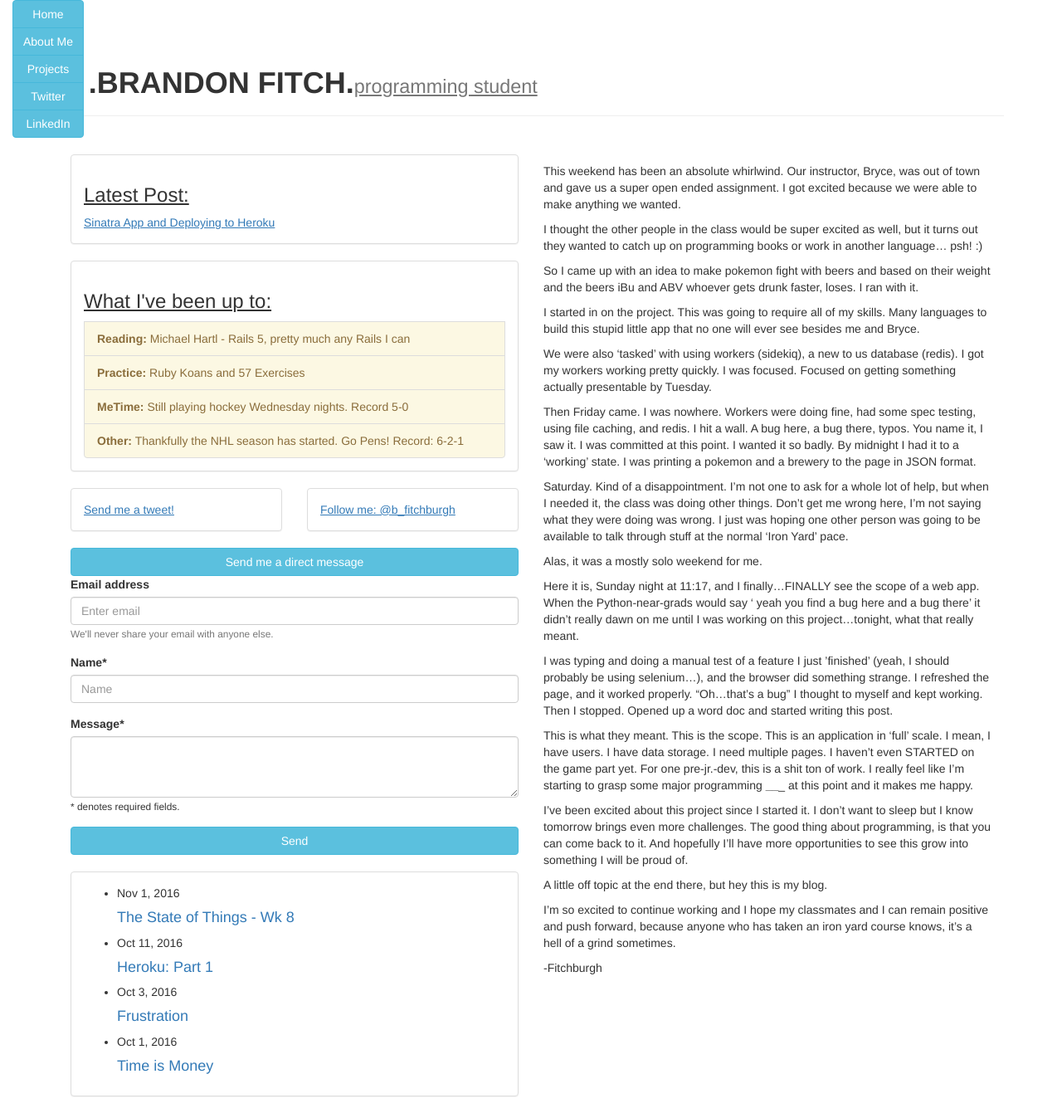
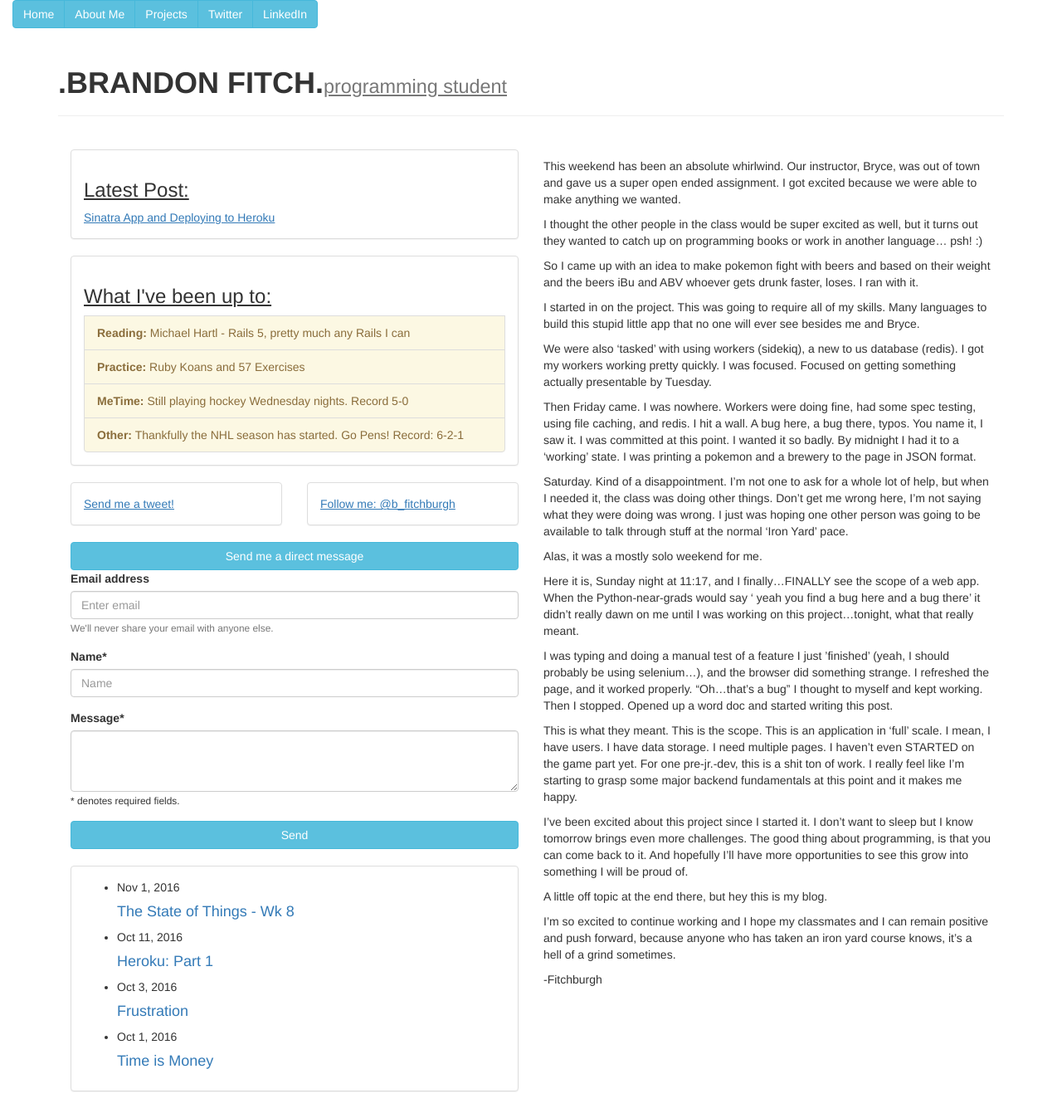
Before and after one commit to Fitchburgh/Fitchburgh.github.io, a Jekyll site: the page built from _posts/2016-11-1-The_State_of_Things.markdown, in a window 1280 px wide. Shown: the whole page at 83% size. Built offline with Jekyll 4.4.1, drawn with Linux system fonts in a browser that asks for light colours; nearby versions of some CDN libraries.

Commit message:
Navbar instead of off-centered vertical buttons

```diff
--- a/_layouts/post.html
+++ b/_layouts/post.html
@@ -11,14 +11,14 @@
     <title>Fitchburgh</title>
   </head>
 
-  <body>
-    <div class="col-md-1 index-buttons">
-      <div class="btn-group-vertical pull-left" role="group" aria-label="main-buttons">
+  <body id="gradient">
+    <div class="col-md-12 index-buttons">
+      <div class="btn-group pull-left" role="group" aria-label="main-buttons">
         <button type="button" class="btn btn-info" onclick="location.href='/'">Home</button>
-        <button type="button" onclick="location.href='about_me.html'" role="group" aria-label="main-buttons" class="btn-group-vertical btn btn-info">About Me</button>
-        <button type="button" onclick="location.href='https://github.com/Fitchburgh/'" role="group" aria-label="main-buttons" class="btn-group-vertical btn btn-info">Projects</button>
-        <button type="button" onclick="location.href='https://twitter.com/b_fitchburgh'" role="group" aria-label="main-buttons" class="btn-group-vertical btn btn-info">Twitter</button>
-        <button type="button" onclick="location.href='https://www.linkedin.com/in/brandon-fitch-721bb443'" role="group" aria-label="main-buttons" class="btn-group-vertical btn btn-info">LinkedIn</button>
+        <button type="button" onclick="location.href='about_me.html'" role="group" aria-label="main-buttons" class="btn-group btn btn-info">About Me</button>
+        <button type="button" onclick="location.href='https://github.com/Fitchburgh/'" role="group" aria-label="main-buttons" class="btn-group btn btn-info">Projects</button>
+        <button type="button" onclick="location.href='https://twitter.com/b_fitchburgh'" role="group" aria-label="main-buttons" class="btn-group btn btn-info">Twitter</button>
+        <button type="button" onclick="location.href='https://www.linkedin.com/in/brandon-fitch-721bb443'" role="group" aria-label="main-buttons" class="btn-group btn btn-info">LinkedIn</button>
         <!-- <button type="button" role="group" class="btn btn-info" disabled>Coming Soon!</button> -->
       </div>
     </div>
--- a/_posts/2016-11-1-The_State_of_Things.markdown
+++ b/_posts/2016-11-1-The_State_of_Things.markdown
@@ -24,7 +24,7 @@ Here it is, Sunday night at 11:17, and I finally…FINALLY see the scope of a we
 
 I was typing and doing a manual test of a feature I just ’finished' (yeah, I should probably be using selenium…), and the browser did something strange. I refreshed the page, and it worked properly.  “Oh…that’s a bug” I thought to myself and kept working.  Then I stopped. Opened up a word doc and started writing this post.
 
-This is what they meant.  This is the scope.  This is an application in ‘full’ scale.  I mean, I have users. I have data storage.  I need multiple pages.  I haven’t even STARTED on the game part yet. For one pre-jr.-dev, this is a shit ton of work.  I really feel like I’m starting to grasp some major programming _______ at this point and it makes me happy.
+This is what they meant.  This is the scope.  This is an application in ‘full’ scale.  I mean, I have users. I have data storage.  I need multiple pages.  I haven’t even STARTED on the game part yet. For one pre-jr.-dev, this is a shit ton of work.  I really feel like I’m starting to grasp some major backend fundamentals at this point and it makes me happy.
 
 I’ve been excited about this project since I started it.  I don’t want to sleep but I know tomorrow brings even more challenges.  The good thing about programming, is that you can come back to it.  And hopefully I’ll have more opportunities to see this grow into something I will be proud of.
 
--- a/css/blogpost.css
+++ b/css/blogpost.css
@@ -1,5 +1,5 @@
 body {
-  background-color: rgba(7, 51, 67, 1);
+  /*background-color: rgba(7, 51, 67, 1);*/
   font-family: 'Philosopher', sans-serif;
 }
 
```
Also changed, not shown: _layouts/default.html (+6 -6 lines).
